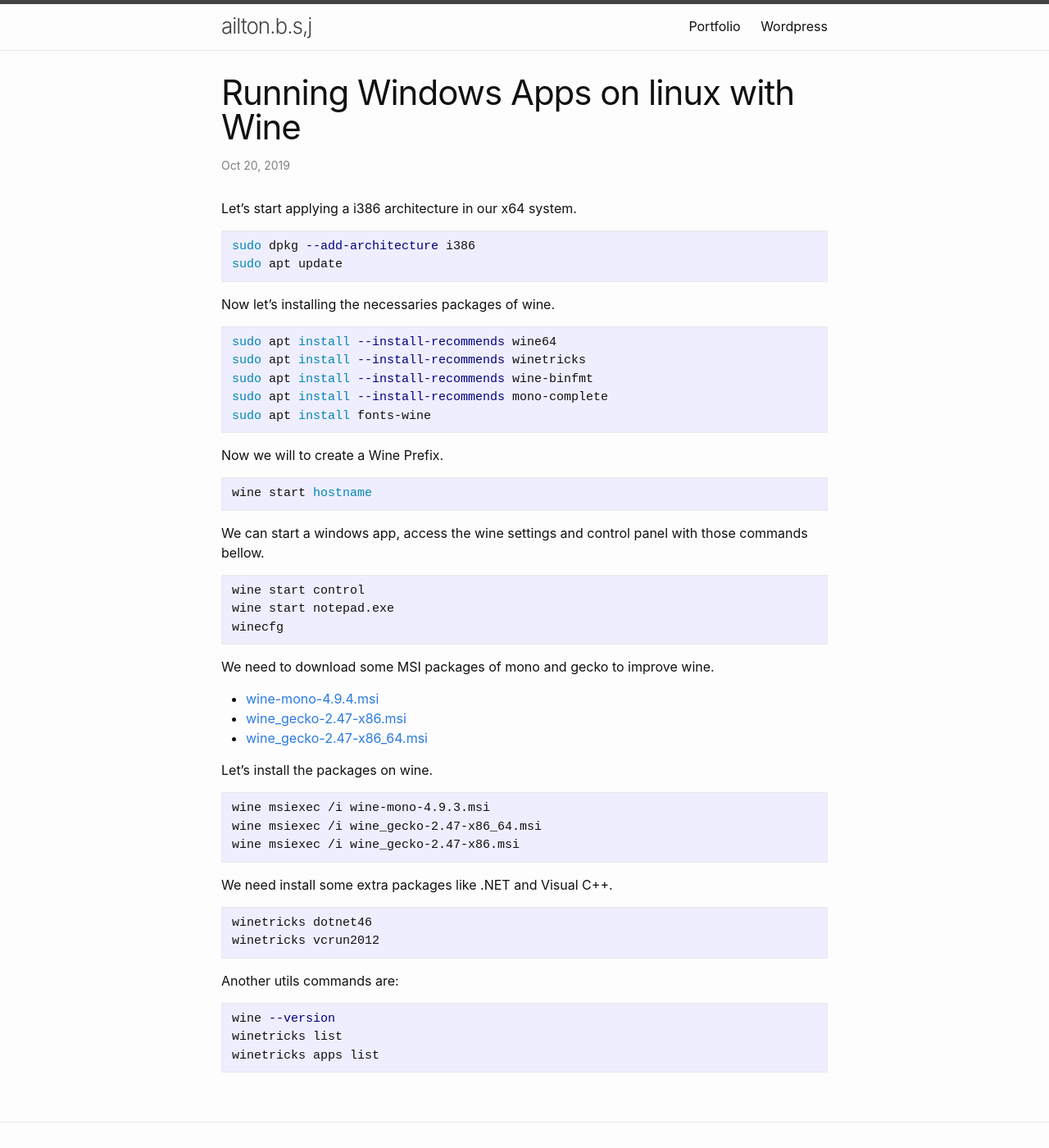
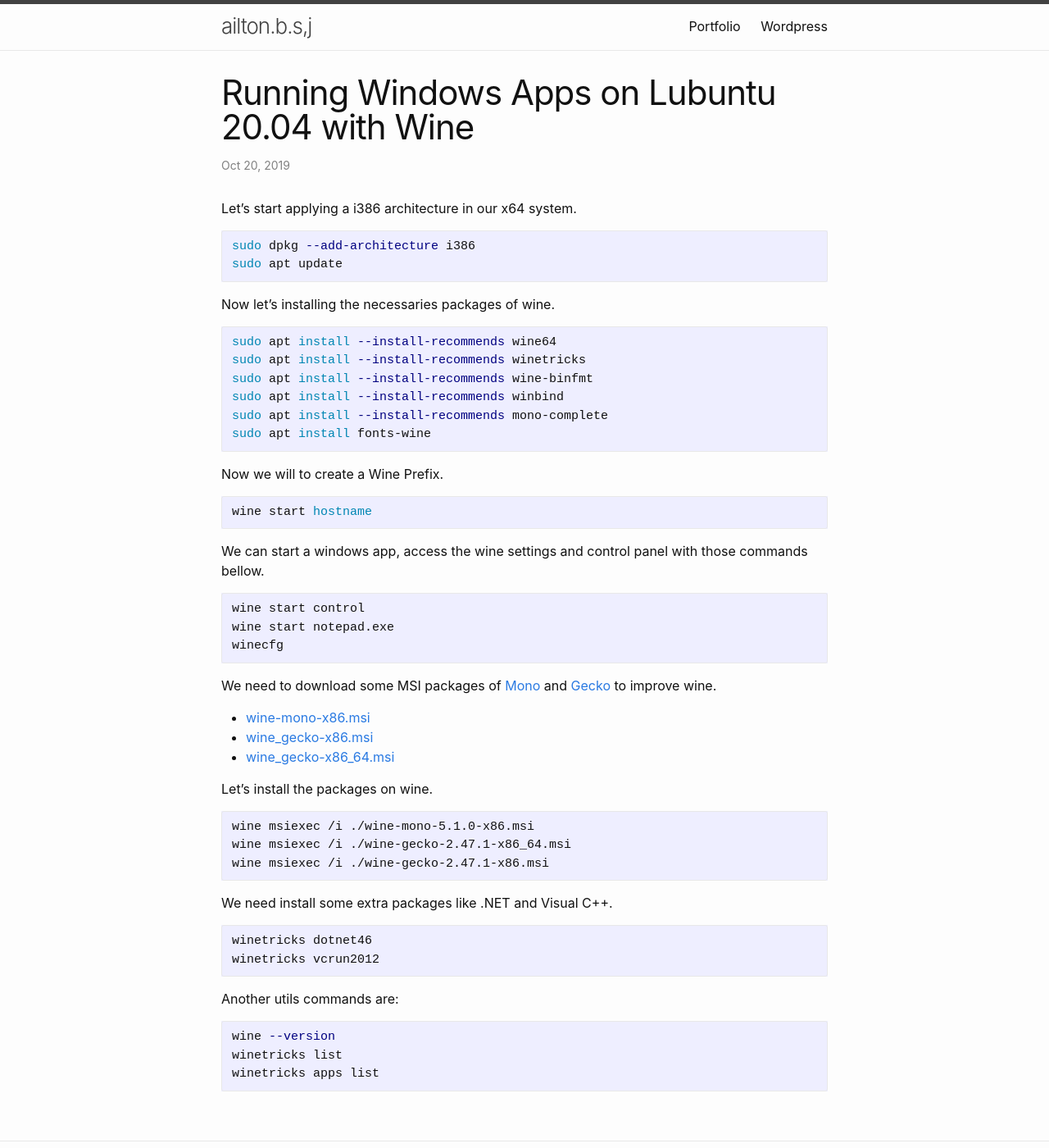
Before and after one commit to ailtonbsj/ailtonbsj.github.io, a Jekyll site: the page built from _posts/2019-11-02-running-windows-apps-on-linux-with-wine.md, in a window 1280 px wide and 1400 px high. Shown: the whole window at 82% size. Built offline with Jekyll 4.4.1, drawn with Linux system fonts in a browser that asks for light colours; comment, search, counter and statistics services are not loaded.

Commit message:
update wine installation

````diff
--- a/_posts/2019-11-02-running-windows-apps-on-linux-with-wine.md
+++ b/_posts/2019-11-02-running-windows-apps-on-linux-with-wine.md
@@ -1,6 +1,6 @@
 ---
 layout: post
-title:  "Running Windows Apps on linux with Wine"
+title:  "Running Windows Apps on Lubuntu 20.04 with Wine"
 date:   2019-10-20 14:44:00 -0300
 categories: tutorial linux windows
 ---
@@ -17,6 +17,7 @@ Now let's installing the necessaries packages of wine.
 sudo apt install --install-recommends wine64
 sudo apt install --install-recommends winetricks
 sudo apt install --install-recommends wine-binfmt
+sudo apt install --install-recommends winbind
 sudo apt install --install-recommends mono-complete
 sudo apt install fonts-wine
 ```
@@ -34,18 +35,18 @@ wine start control
 wine start notepad.exe
 winecfg
 ```
-We need to download some MSI packages of mono and gecko to improve wine.
+We need to download some MSI packages of [Mono](https://wiki.winehq.org/Mono) and [Gecko](https://wiki.winehq.org/Gecko) to improve wine.
 
-- [wine-mono-4.9.4.msi](http://dl.winehq.org/wine/wine-mono/4.9.4/wine-mono-4.9.4.msi)
-- [wine_gecko-2.47-x86.msi](http://dl.winehq.org/wine/wine-gecko/2.47/wine_gecko-2.47-x86.msi)
-- [wine_gecko-2.47-x86_64.msi](http://dl.winehq.org/wine/wine-gecko/2.47/wine_gecko-2.47-x86_64.msi)
+- [wine-mono-x86.msi](https://dl.winehq.org/wine/wine-mono/5.1.0/wine-mono-5.1.0-x86.msi)
+- [wine_gecko-x86.msi](http://dl.winehq.org/wine/wine-gecko/2.47.1/wine-gecko-2.47.1-x86.msi)
+- [wine_gecko-x86_64.msi](http://dl.winehq.org/wine/wine-gecko/2.47.1/wine-gecko-2.47.1-x86_64.msi)
 
 Let's install the packages on wine.
 
 ```bash
-wine msiexec /i wine-mono-4.9.3.msi
-wine msiexec /i wine_gecko-2.47-x86_64.msi
-wine msiexec /i wine_gecko-2.47-x86.msi
+wine msiexec /i ./wine-mono-5.1.0-x86.msi
+wine msiexec /i ./wine-gecko-2.47.1-x86_64.msi
+wine msiexec /i ./wine-gecko-2.47.1-x86.msi
 ```
 
 We need install some extra packages like .NET and Visual C++.
````
